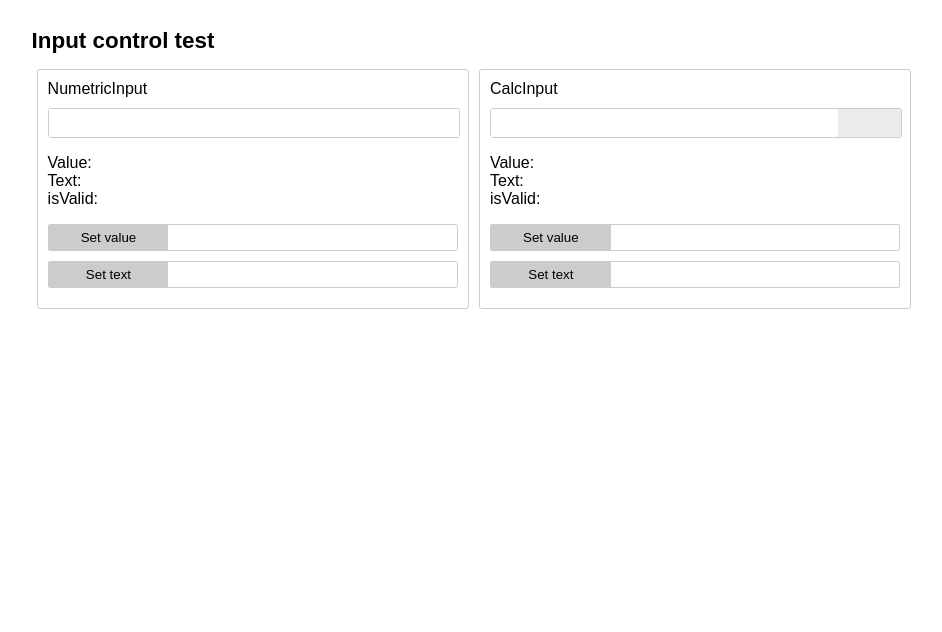
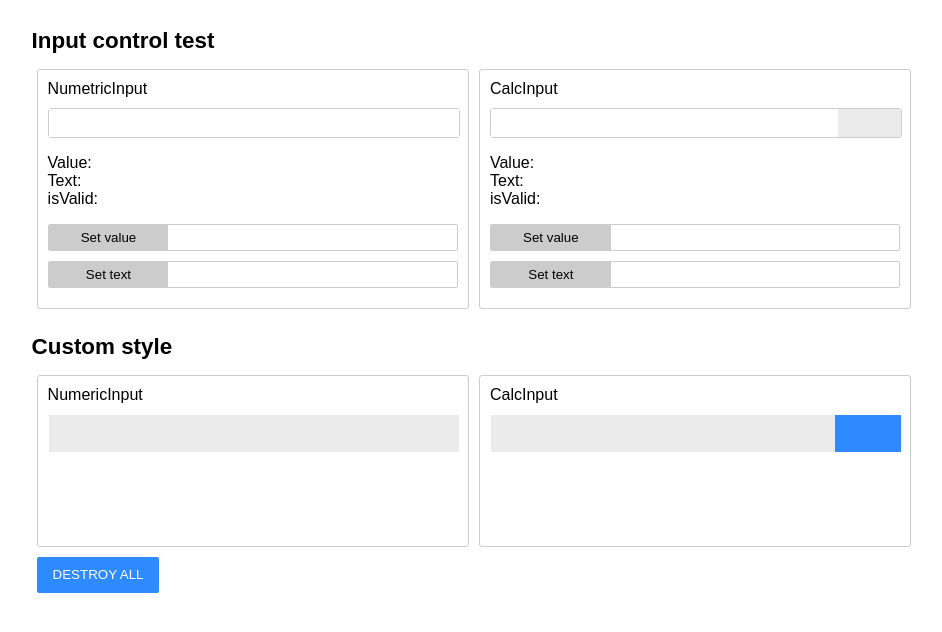
Before and after one commit to garinse/model-input-library, a website with bundled scripts: page index.html in a window 1280 px wide. Shown: the whole page, without its empty margins (166-1108 px from the left). Built offline with nearby package versions, Linux system fonts and the light colour scheme.

Commit message:
add: removing all component example

```diff
--- a/app.ts
+++ b/app.ts
@@ -77,7 +77,6 @@ window.onload = () => {
 
    const calcValid = document.querySelector('.calc-info .info__valid');
    if (calcValid) {
-     // calcValid.innerHTML = String(calcInput.isValid);
      const subs = calcInput.isValidChanged.subscribe((value) => {
        calcValid.innerHTML = String(value);
      });
@@ -101,4 +100,31 @@ window.onload = () => {
      }
    }
  }
+
+ /*
+  * Removing all component
+  */
+ const numDefaultContainer = document.getElementById('numInputCustom');
+ const calcDefaultContainer = document.getElementById('calcInputCustom');
+
+ let numInputDefault: NumInput | null = null;
+ let calcInputDefault: CalcInput | null = null;
+
+ if (numDefaultContainer) {
+   numInputDefault = new NumInput(numDefaultContainer);
+   numInputDefault.render();
+ }
+
+ if (calcDefaultContainer) {
+   calcInputDefault = new CalcInput(calcDefaultContainer);
+   calcInputDefault.render();
+ }
+
+ const destroyCalcButton: HTMLElement | null = document.getElementById('destroyButton');
+ if (destroyCalcButton) {
+   destroyCalcButton.onclick = () => {
+     numInputDefault?.destroy();
+     calcInputDefault?.destroy();
+   }
+ }
 }
--- a/index.html
+++ b/index.html
@@ -88,6 +88,39 @@
 			</div>
 		</div>
 
+		<div class="wrapper">
+			<h4 class="h4">Custom style</h4>
+
+			<div class="block">
+				<div class="block__content">
+					<div class="block__title">NumericInput</div>
+					<div class="block__body">
+						<div id="numInputCustom" class="nm-container">
+							<!-- component will be inserted here -->
+						</div>
+					</div>
+				</div>
+			</div>
+
+			<div class="block">
+				<div class="block__content">
+					<div class="block__title">CalcInput</div>
+					<div class="block__body">
+						<div id="calcInputCustom" class="cl-container">
+							<!-- component will be inserted here -->
+						</div>
+					</div>
+					<div class="block__action">
+
+					</div>
+				</div>
+			</div>
+
+			<div class="block">
+				<button id="destroyButton" class="destroy-button">Destroy all</button>
+			</div>
+		</div>
+
 	</div>
 </body>
 
--- a/src/calc/calcinput.ts
+++ b/src/calc/calcinput.ts
@@ -112,4 +112,9 @@ export class CalcInput extends NumericBase implements EventListenerObject {
       this._error = s.message;
     });
   }
+
+  destroy() {
+    super.destroy();
+    this._hostInputElement?.removeEventListener('input', this);
+  }
 }
```
